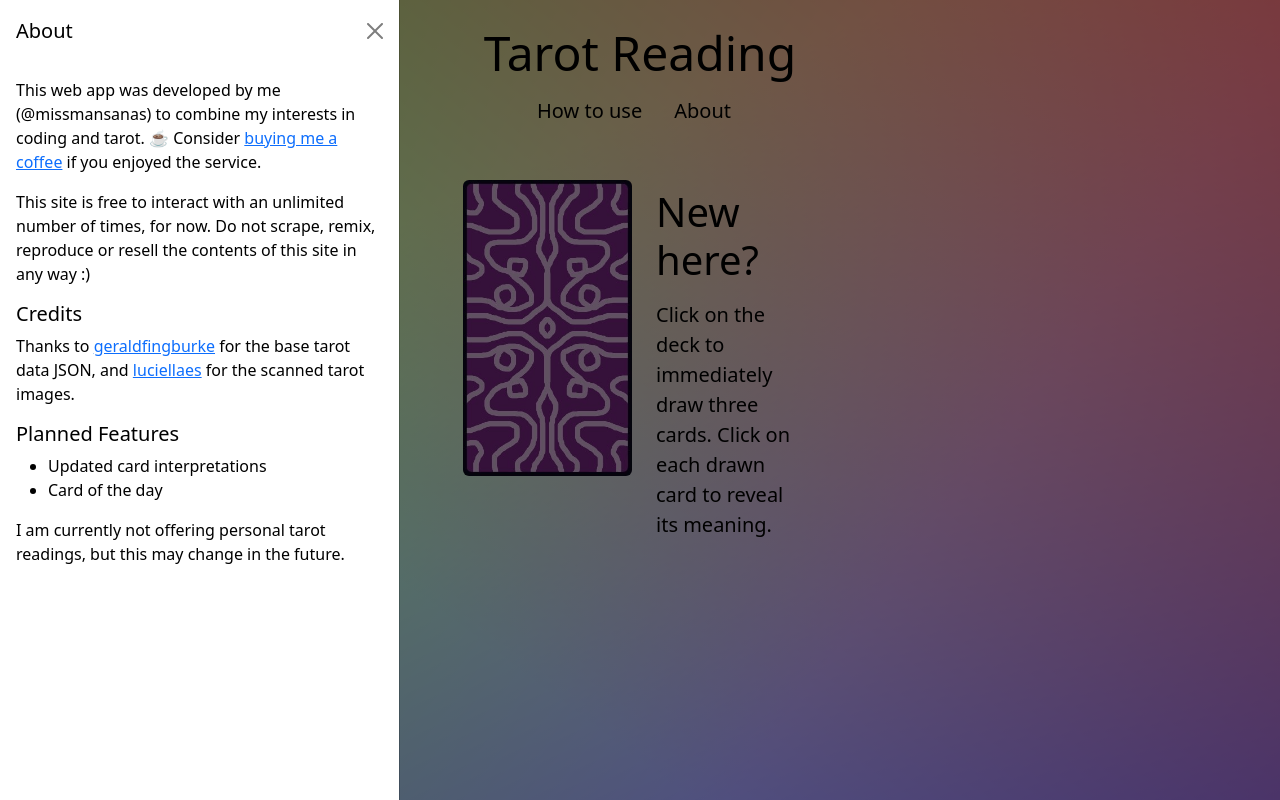
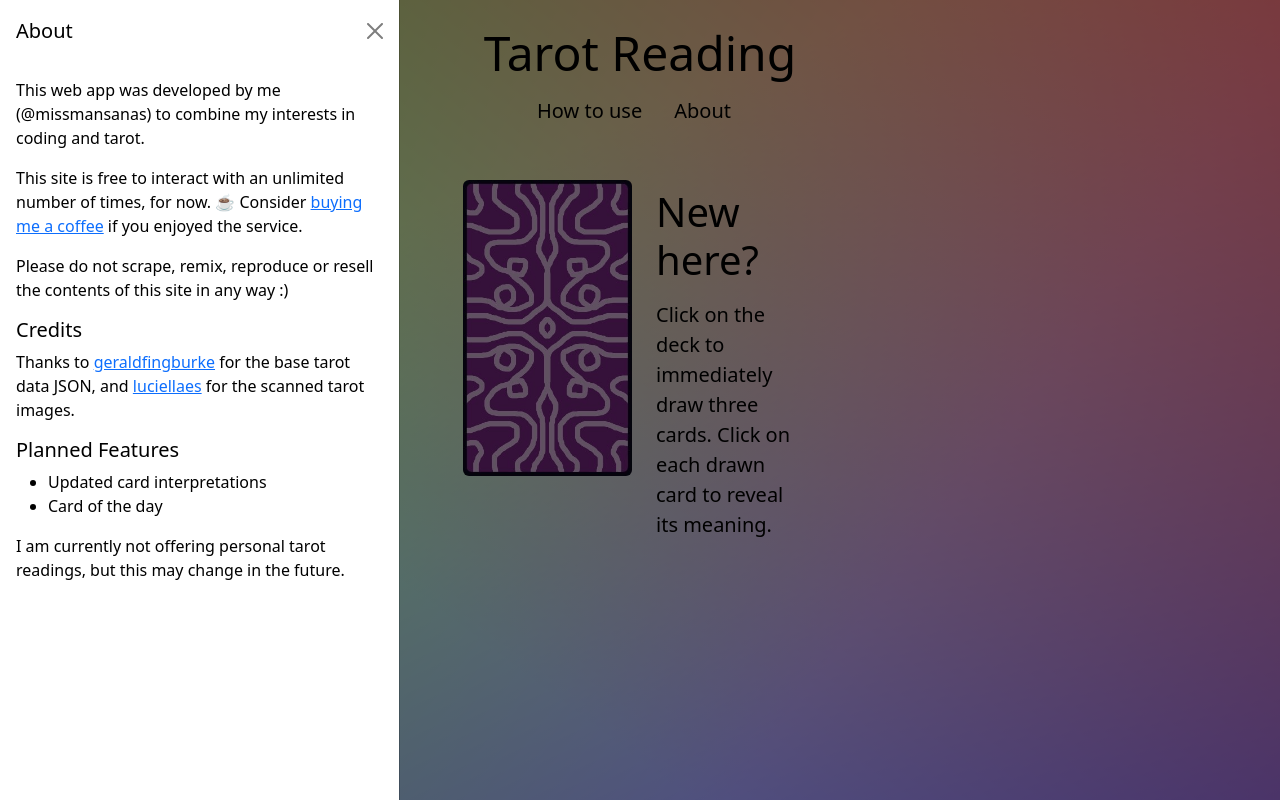
Before and after one commit to missmansanas/tarot-reading, a React (Create React App) app: page / in a window 1280 px wide. Both pictures are taken after a click on the button "About". Built offline with nearby package versions, Linux system fonts and the light colour scheme.

Commit message:
Minor info updates

```diff
--- a/src/About.js
+++ b/src/About.js
@@ -19,8 +19,9 @@ function About() {
           <Offcanvas.Title>About</Offcanvas.Title>
         </Offcanvas.Header>
         <Offcanvas.Body className="text-black">
-          <p>This web app was developed by me (@missmansanas) to combine my interests in coding and tarot. ☕ Consider <a href="https://ko-fi.com/missmansanas">buying me a coffee</a> if you enjoyed the service.</p>
-          <p>This site is free to interact with an unlimited number of times, for now. Do not scrape, remix, reproduce or resell the contents of this site in any way :)</p>
+          <p>This web app was developed by me (@missmansanas) to combine my interests in coding and tarot.</p>
+          <p>This site is free to interact with an unlimited number of times, for now. ☕ Consider <a href="https://ko-fi.com/missmansanas">buying me a coffee</a> if you enjoyed the service.</p>
+          <p>Please do not scrape, remix, reproduce or resell the contents of this site in any way :)</p>
 
         <h5>Credits</h5>
           <p>Thanks to <a href="https://github.com/geraldfingburke/plateau-tarot-api">geraldfingburke</a> for the base tarot data JSON, and <a href="https://luciellaes.itch.io/rider-waite-smith-tarot-cards-cc0">luciellaes</a> for the scanned tarot images.</p>
```
Also changed, not shown: 1 other file (tests, documents, lock files or other folders).
